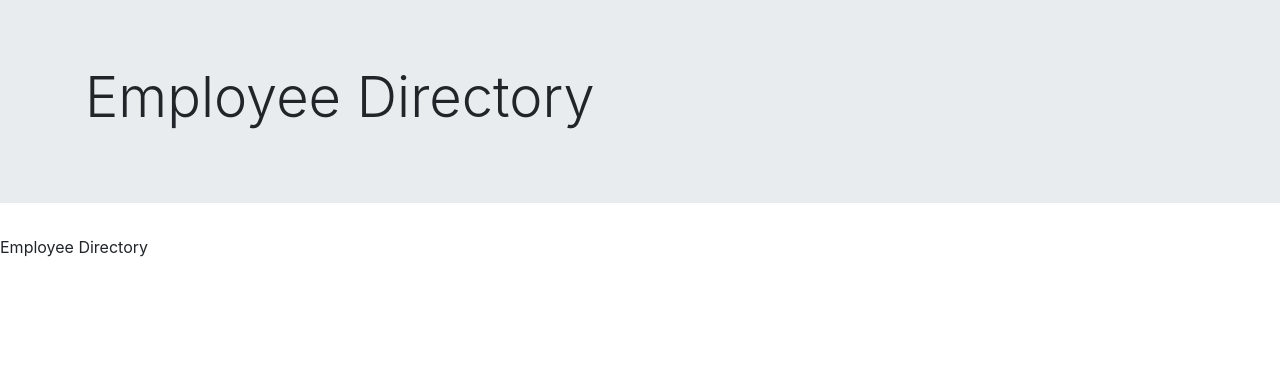
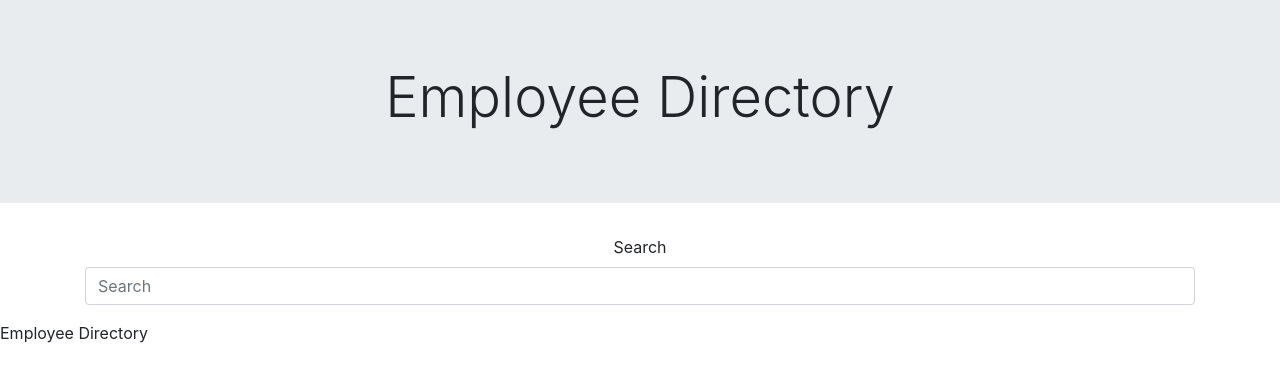
Before and after one commit to janessaref/employee-directory, a React (Create React App) app in the folder employee-directory/: page / in a window 1280 px wide. Shown: the top 382 px of the page. Built offline with nearby package versions, Linux system fonts and the light colour scheme.

Commit message:
add search bar

```diff
--- a/employee-directory/src/App.js
+++ b/employee-directory/src/App.js
@@ -4,11 +4,13 @@ import React from "react";
 import Gallery from "./pages/Gallery";
 import Header from "./components/Header";
 import Footer from "./components/Footer";
+import Search from "./components/Search";
 
 function App() {
   return (
     <div className="App">
       <Header />
+      <Search />
       <Gallery />
       <Footer />
     </div>
--- a/employee-directory/src/components/Header/index.js
+++ b/employee-directory/src/components/Header/index.js
@@ -5,7 +5,7 @@ function Header() {
   return (
     <div class="jumbotron jumbotron-fluid">
   <div class="container">
-    <h1 class="display-4">Employee Directory</h1>
+    <h1 class="display-4 text-center">Employee Directory</h1>
     {/* <p class="lead">This is a modified jumbotron that occupies the entire horizontal space of its parent.</p> */}
   </div>
 </div>
--- a/employee-directory/src/components/Search/index.js
+++ b/employee-directory/src/components/Search/index.js
@@ -0,0 +1,17 @@
+import React from "react";
+import "./style.css";
+
+function Search() {
+  return (
+    <div className="container">
+        <form>
+            <div className="form-group text-center">
+                <label for="formGroupExampleInput">Search</label>
+                <input type="text" class="form-control" id="formGroupExampleInput" placeholder="Search"/>
+            </div>
+        </form>
+    </div>
+    );
+};
+
+export default Search;
```
